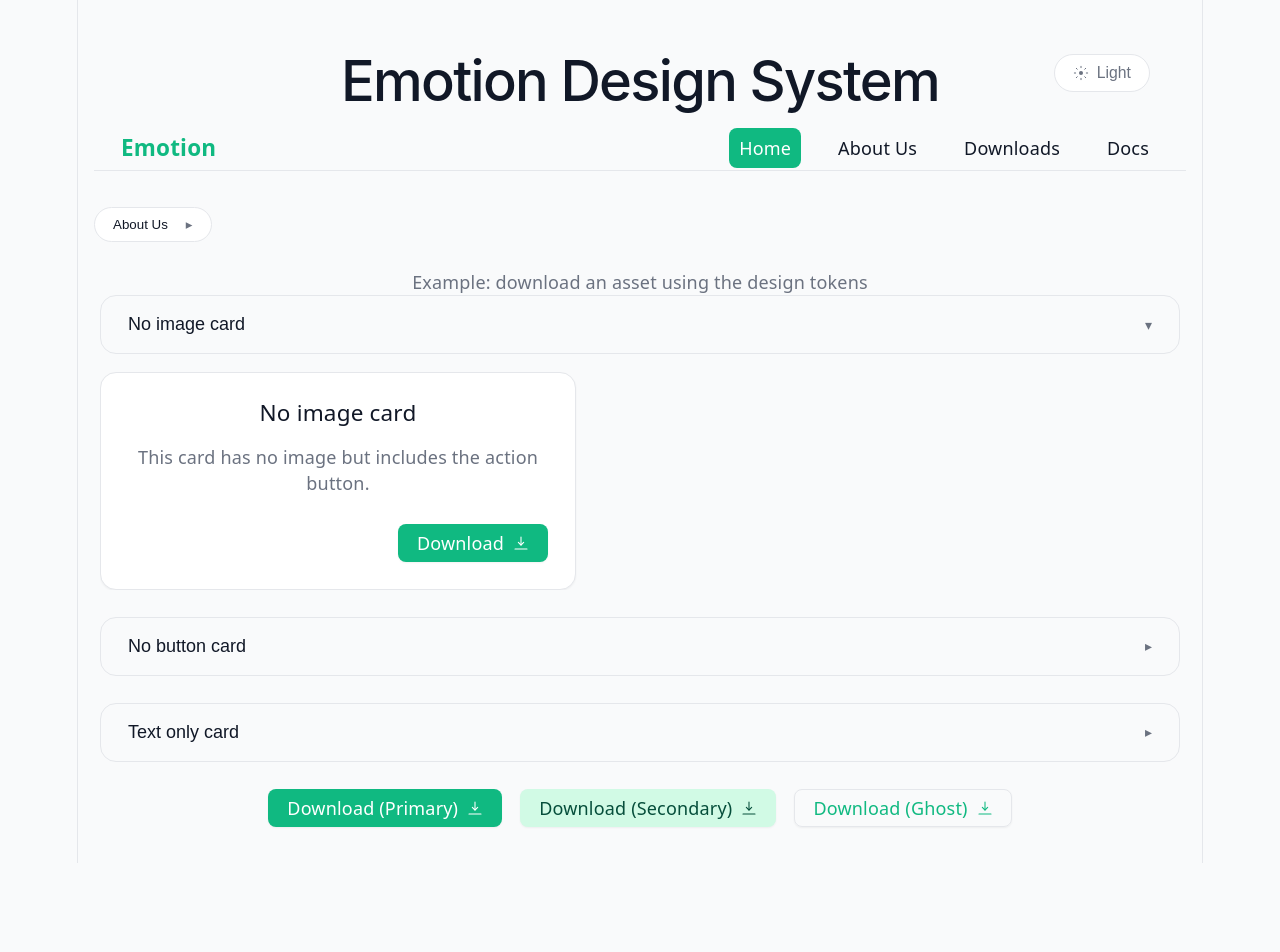
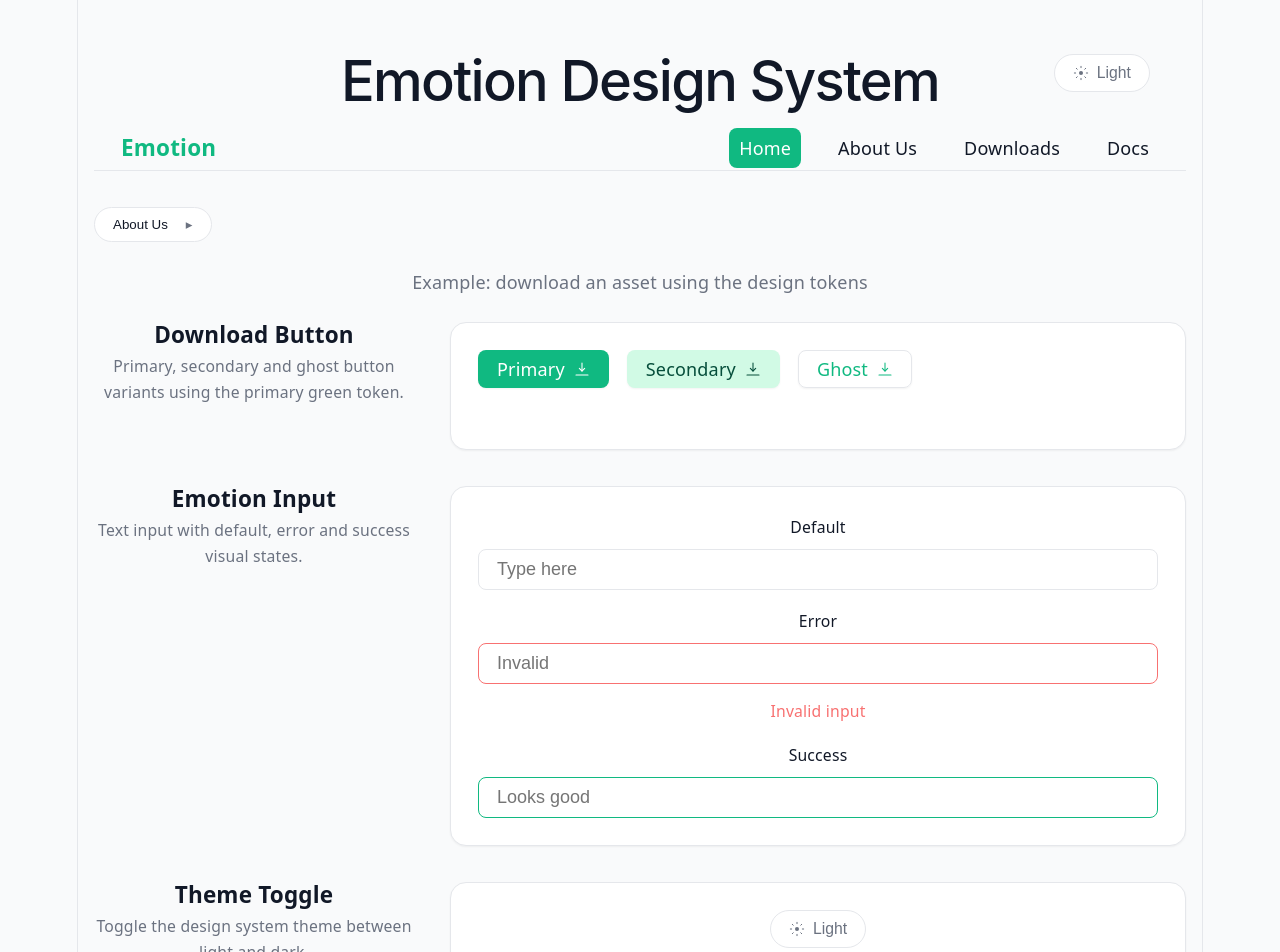
Before and after one commit to emarti42/emotion-design-system, a React (Vite) app: page / in a window 1280 px wide. Shown: the top 952 px of the page. Before the commit the page ends 863 px from the top, so only its background shows below. Built offline with nearby package versions, Linux system fonts and the light colour scheme.

Commit message:
organized components until my chat allowance ran out

```diff
--- a/src/App.css
+++ b/src/App.css
@@ -227,3 +227,51 @@
     top: var(--spacing-sm);
   }
 }
+
+/* Component showcase: two-column layout (meta | preview) */
+.app__showcase {
+  display: grid;
+  gap: var(--spacing-lg); /* 32px */
+  width: 100%;
+  max-width: 1126px;
+  margin: var(--spacing-md) 0;
+}
+
+.showcase__item {
+  display: grid;
+  grid-template-columns: 320px 1fr;
+  gap: var(--spacing-lg);
+  align-items: start;
+  padding: 0;
+}
+
+.showcase__meta {
+  padding-right: 0;
+}
+
+.showcase__title {
+  margin: 0 0 calc(var(--spacing-xs) / 2) 0;
+  font-size: var(--font-size-lg);
+  color: var(--color-text-strong);
+}
+
+.showcase__desc {
+  margin: 0;
+  color: var(--color-text);
+  font-size: var(--font-size-sm);
+}
+
+.showcase__preview {
+  background: var(--color-surface);
+  border: 1px solid var(--border-default);
+  border-radius: var(--border-radius-md);
+  padding: var(--spacing-md);
+  box-shadow: var(--shadow-1);
+  min-height: 72px;
+}
+
+@media (max-width: 768px) {
+  .showcase__item {
+    grid-template-columns: 1fr;
+  }
+}
--- a/src/App.tsx
+++ b/src/App.tsx
@@ -1,7 +1,9 @@
 import heroImg from './assets/hero.png'
 import './App.css'
 import DownloadButton from './components/Atoms/DownloadButton/DownloadButton'
+import EmotionInput from './components/Atoms/EmotionInput/EmotionInput'
 import ThemeToggle from './components/Atoms/ThemeToggle/ThemeToggle'
+import Card from './components/Molecules/Card/Card'
 import Accordion from './components/Organisms/Accordion/Accordion'
 import Nav from './components/Organisms/Nav/Nav'
 import About from './components/Molecules/About/About'
@@ -19,6 +21,99 @@ function App() {
       <About />
 
       <p className="app__lead">Example: download an asset using the design tokens</p>
+
+      <section className="app__showcase" aria-label="Component showcase">
+        <div className="showcase__item">
+          <div className="showcase__meta">
+            <h3 className="showcase__title">Download Button</h3>
+            <p className="showcase__desc">Primary, secondary and ghost button variants using the primary green token.</p>
+          </div>
+          <div className="showcase__preview">
+            <div style={{ display: 'flex', gap: 'var(--spacing-sm)' }}>
+              <DownloadButton fileUrl={heroImg} filename="hero.png" label="Primary" variant="primary" />
+              <DownloadButton fileUrl={heroImg} filename="hero.png" label="Secondary" variant="secondary" />
+              <DownloadButton fileUrl={heroImg} filename="hero.png" label="Ghost" variant="ghost" />
+            </div>
+          </div>
+        </div>
+
+        <div className="showcase__item">
+          <div className="showcase__meta">
+            <h3 className="showcase__title">Emotion Input</h3>
+            <p className="showcase__desc">Text input with default, error and success visual states.</p>
+          </div>
+          <div className="showcase__preview">
+            <div style={{ display: 'flex', flexDirection: 'column', gap: 'var(--spacing-sm)' }}>
+              <EmotionInput label="Default" placeholder="Type here" />
+              <EmotionInput label="Error" placeholder="Invalid" state="error" errorMessage="Invalid input" />
+              <EmotionInput label="Success" placeholder="Looks good" state="success" />
+            </div>
+          </div>
+        </div>
+
+        <div className="showcase__item">
+          <div className="showcase__meta">
+            <h3 className="showcase__title">Theme Toggle</h3>
+            <p className="showcase__desc">Toggle the design system theme between light and dark.</p>
+          </div>
+          <div className="showcase__preview">
+            <ThemeToggle />
+          </div>
+        </div>
+
+        <div className="showcase__item">
+          <div className="showcase__meta">
+            <h3 className="showcase__title">Card</h3>
+            <p className="showcase__desc">Card molecule showing image, text, and action button.</p>
+          </div>
+          <div className="showcase__preview">
+            <Card
+              title="Sample Card"
+              description="This card shows how the molecule looks in the preview state."
+              imageUrl={heroImg}
+              fileUrl={heroImg}
+              filename="hero.png"
+              showAction={true}
+            />
+          </div>
+        </div>
+
+        <div className="showcase__item">
+          <div className="showcase__meta">
+            <h3 className="showcase__title">Dropdown Cards</h3>
+            <p className="showcase__desc">Three accordion panels demonstrating the card variants (no-image, no-button, text-only).</p>
+          </div>
+          <div className="showcase__preview">
+            <Accordion
+              items={[
+                {
+                  id: 'no-image-showcase',
+                  title: 'No image card',
+                  description: 'This card has no image but includes the action button.',
+                  fileUrl: heroImg,
+                  filename: 'hero.png',
+                  showAction: true,
+                },
+                {
+                  id: 'no-button-showcase',
+                  title: 'No button card',
+                  description: 'This card shows an image but hides the action button.',
+                  imageUrl: heroImg,
+                  fileUrl: heroImg,
+                  filename: 'hero.png',
+                  showAction: false,
+                },
+                {
+                  id: 'text-only-showcase',
+                  title: 'Text only card',
+                  description: 'A simple text-only card without image or action.',
+                  showAction: false,
+                },
+              ]}
+            />
+          </div>
+        </div>
+      </section>
 
       <Accordion
         items={[
--- a/src/components/Atoms/DownloadButton/DownloadButton.css
+++ b/src/components/Atoms/DownloadButton/DownloadButton.css
@@ -16,6 +16,16 @@
 .download-button:hover {
   transform: translateY(-2px);
   box-shadow: var(--shadow-2);
+}
+
+/* Default active/primary hover uses the design token (green) already applied above. */
+
+.download-button--disabled {
+  opacity: 0.5;
+  cursor: not-allowed;
+  pointer-events: none;
+  box-shadow: none;
+  transform: none;
 }
 
 .download-button:focus {
@@ -52,3 +62,8 @@
   background: var(--color-primary);
   color: var(--n-0);
 }
+
+/* Hover state for primary (explicitly tokenized) — keeps visual emphasis on green token */
+.download-button--primary:hover {
+  background: var(--color-primary);
+}
--- a/src/components/Atoms/DownloadButton/DownloadButton.tsx
+++ b/src/components/Atoms/DownloadButton/DownloadButton.tsx
@@ -6,6 +6,7 @@ type DownloadButtonProps = {
   label?: string
   className?: string
   variant?: 'primary' | 'secondary' | 'ghost'
+  disabled?: boolean
 }
 
 export default function DownloadButton({
@@ -14,13 +15,19 @@ export default function DownloadButton({
   label = 'Download',
   className = '',
   variant = 'primary',
+  disabled = false,
 }: DownloadButtonProps) {
   return (
     <a
-      className={`download-button download-button--${variant} ${className}`}
-      href={fileUrl}
-      download={filename}
+      className={`download-button download-button--${variant} ${disabled ? 'download-button--disabled' : ''} ${className}`}
+      href={disabled ? undefined : fileUrl}
+      download={disabled ? undefined : filename}
       aria-label={label}
+      aria-disabled={disabled}
+      tabIndex={disabled ? -1 : undefined}
+      onClick={(e) => {
+        if (disabled) e.preventDefault()
+      }}
       rel="noopener noreferrer"
     >
       <span className="download-button__label">{label}</span>
--- /dev/null
+++ b/src/components/Atoms/EmotionInput/EmotionInput.css
@@ -0,0 +1,50 @@
+.emotion-input {
+  display: flex;
+  flex-direction: column;
+  gap: var(--spacing-xs);
+}
+
+.emotion-input__label {
+  font-size: var(--font-size-sm);
+  color: var(--color-text-strong);
+  font-weight: var(--font-weight-medium);
+}
+
+.emotion-input__control {
+  padding: var(--spacing-xs) var(--spacing-sm);
+  border-radius: var(--border-radius-sm);
+  border: 1px solid var(--border-default);
+  background: var(--color-surface);
+  color: var(--color-text);
+  font-size: var(--font-size-md);
+  transition: box-shadow 120ms ease, border-color 120ms ease, opacity 120ms ease;
+}
+
+.emotion-input__control:focus {
+  outline: none;
+  box-shadow: 0 0 0 6px var(--focus-ring);
+  border-color: var(--color-primary);
+}
+
+/* Error state — red border and error message */
+.emotion-input--error .emotion-input__control {
+  border-color: var(--color-danger);
+}
+
+.emotion-input__error {
+  color: var(--color-danger);
+  font-size: var(--font-size-sm);
+  margin-top: calc(var(--spacing-xs) / 2);
+}
+
+/* Success state — green border */
+.emotion-input--success .emotion-input__control {
+  border-color: var(--color-success);
+}
+
+/* Disabled visual */
+.emotion-input__control:disabled,
+.emotion-input--disabled .emotion-input__control {
+  opacity: 0.6;
+  cursor: not-allowed;
+}
--- /dev/null
+++ b/src/components/Atoms/EmotionInput/EmotionInput.tsx
@@ -0,0 +1,64 @@
+import { ChangeEvent } from 'react'
+import './EmotionInput.css'
+
+type InputState = 'default' | 'error' | 'success'
+
+type EmotionInputProps = {
+  id?: string
+  label?: string
+  value?: string
+  onChange?: (e: ChangeEvent<HTMLInputElement>) => void
+  placeholder?: string
+  state?: InputState
+  errorMessage?: string
+  type?: string
+  className?: string
+  disabled?: boolean
+}
+
+export default function EmotionInput({
+  id,
+  label,
+  value,
+  onChange,
+  placeholder,
+  state = 'default',
+  errorMessage,
+  type = 'text',
+  className = '',
+  disabled = false,
+}: EmotionInputProps) {
+  const inputId = id || `emotion-input-${Math.random().toString(36).slice(2, 9)}`
+  const errorId = `${inputId}-error`
+
+  const stateClass =
+    state === 'error' ? 'emotion-input--error' : state === 'success' ? 'emotion-input--success' : ''
+
+  return (
+    <div className={`emotion-input ${stateClass} ${className}`.trim()}>
+      {label ? (
+        <label className="emotion-input__label" htmlFor={inputId}>
+          {label}
+        </label>
+      ) : null}
+
+      <input
+        id={inputId}
+        className="emotion-input__control"
+        type={type}
+        value={value}
+        onChange={onChange}
+        placeholder={placeholder}
+        aria-invalid={state === 'error' ? 'true' : 'false'}
+        aria-describedby={state === 'error' && errorMessage ? errorId : undefined}
+        disabled={disabled}
+      />
+
+      {state === 'error' && errorMessage ? (
+        <div id={errorId} className="emotion-input__error" role="alert">
+          {errorMessage}
+        </div>
+      ) : null}
+    </div>
+  )
+}
--- a/src/components/Organisms/Accordion/Accordion.tsx
+++ b/src/components/Organisms/Accordion/Accordion.tsx
@@ -18,7 +18,8 @@ type AccordionProps = {
 
 // Organism: composes Card molecules and provides interactive behavior.
 export default function Accordion({ items }: AccordionProps) {
-  const [openId, setOpenId] = useState<string | null>(items.length ? items[0].id : null)
+  // Start closed by default: no panel is open on initial render
+  const [openId, setOpenId] = useState<string | null>(null)
 
   const toggle = (id: string) => {
     setOpenId((current) => (current === id ? null : id))
```
